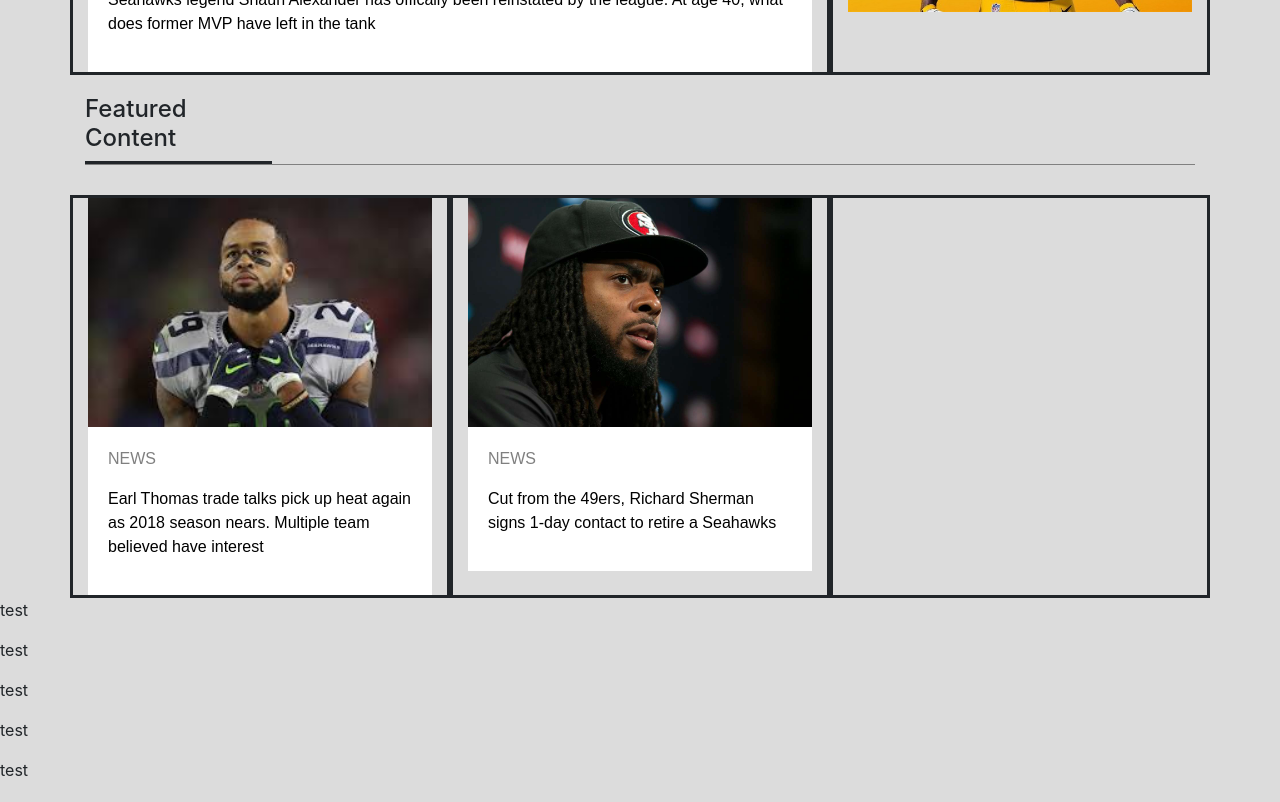
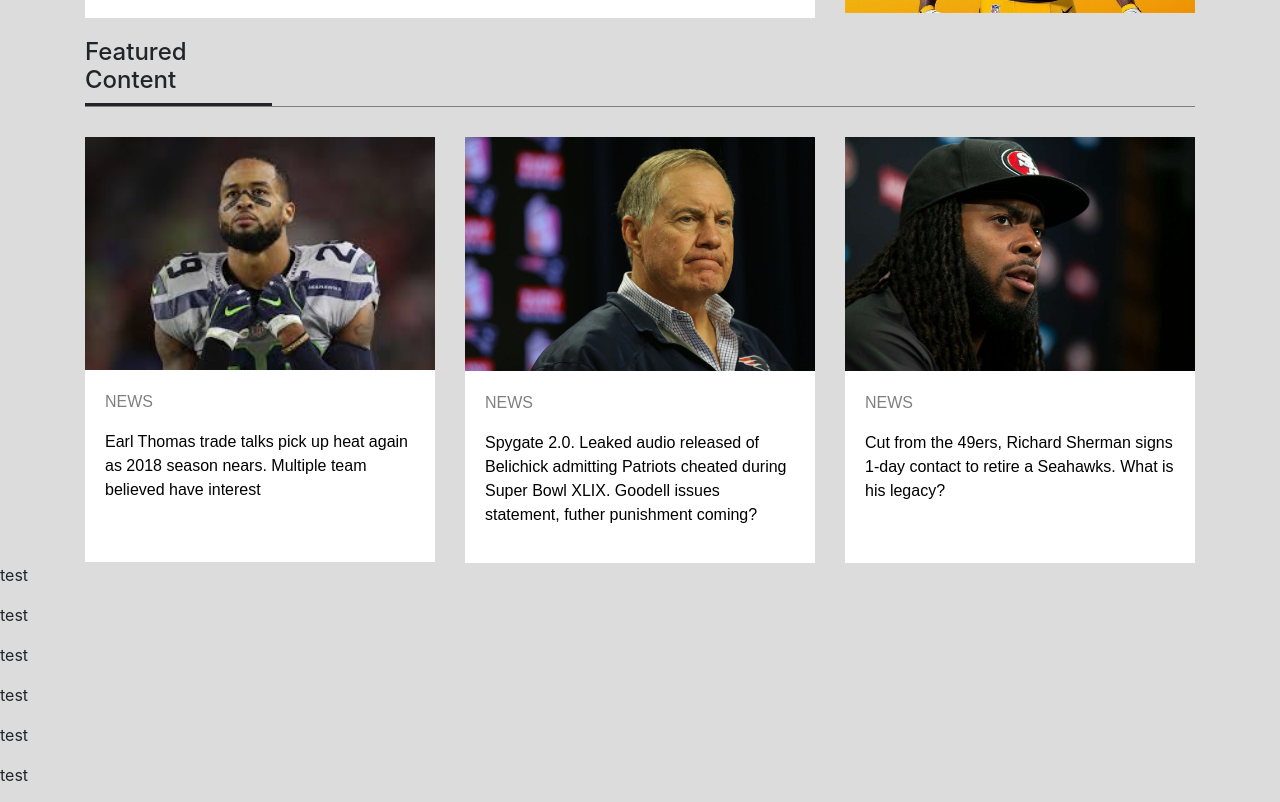
Before and after one commit to harrisejm/Angular-Seahawks.com, an Angular app: page / in a window 1280 px wide. Shown: the part 960-1762 px from the top of the page. Built offline with nearby package versions, Linux system fonts and the light colour scheme.

Commit message:
add additional content to Featured content section

```diff
--- a/src/app/app.component.css
+++ b/src/app/app.component.css
@@ -58,7 +58,7 @@
   float: right;
 }
 .topStory {
-  border: solid;
+  /* border: solid; */
 
 }
 div.headlines {
--- a/src/app/app.component.html
+++ b/src/app/app.component.html
@@ -67,7 +67,7 @@
           </div>
 
           <div class="formateSmallArticles">
-            <a class="smallArticles" href="#"><p>Spygate 2.0. Leaked audio of Belichick admitting Patriots cheated during Super Bowl XLIX </p></a>
+            <a class="smallArticles" href="#"><p>Spygate 2.0. Leaked audio of Belichick admitting Patriots cheated during Super Bowl XLIX</p></a>
           </div>
 
           <div>
@@ -99,10 +99,26 @@
         <div class="mainArticleBody">
           <p class="news">NEWS</p>
           <p class="featuredBody">Earl Thomas trade talks pick up heat again as 2018 season nears. Multiple team believed have interest</p>
+          <br>
         </div>
       </a>
     </div>
 </div>
+<div class="col-md-4 topStory">
+  <div class="mainArticleFormate">
+    <div>
+      <img src="../assets/bill.jpg" alt="" class="mainStory">
+    </div>
+    <a href="#" class="headlineLink">
+      <div class="mainArticleBody">
+        <p class="news">NEWS</p>
+        <p class="featuredBody">Spygate 2.0. Leaked audio released of Belichick admitting Patriots cheated during Super Bowl XLIX. Goodell issues statement, futher punishment coming?</p>
+      </div>
+    </a>
+  </div>
+</div>
+
+
 <div class="col-md-4 topStory">
   <div class="mainArticleFormate">
     <div>
@@ -111,14 +127,11 @@
     <a href="#" class="headlineLink">
       <div class="mainArticleBody">
         <p class="news">NEWS</p>
-        <p class="featuredBody">Cut from the 49ers, Richard Sherman signs 1-day contact to retire a Seahawks</p>
+        <p class="featuredBody">Cut from the 49ers, Richard Sherman signs 1-day contact to retire a Seahawks. What is his legacy?</p>
+        <br>
       </div>
     </a>
   </div>
-</div>
-<div class="col-md-4 topStory">
-  <div class="mainArticleFormate">
-</div>
 </div>
 
 
```
Also changed, not shown: src/assets/bill.jpg (added).
